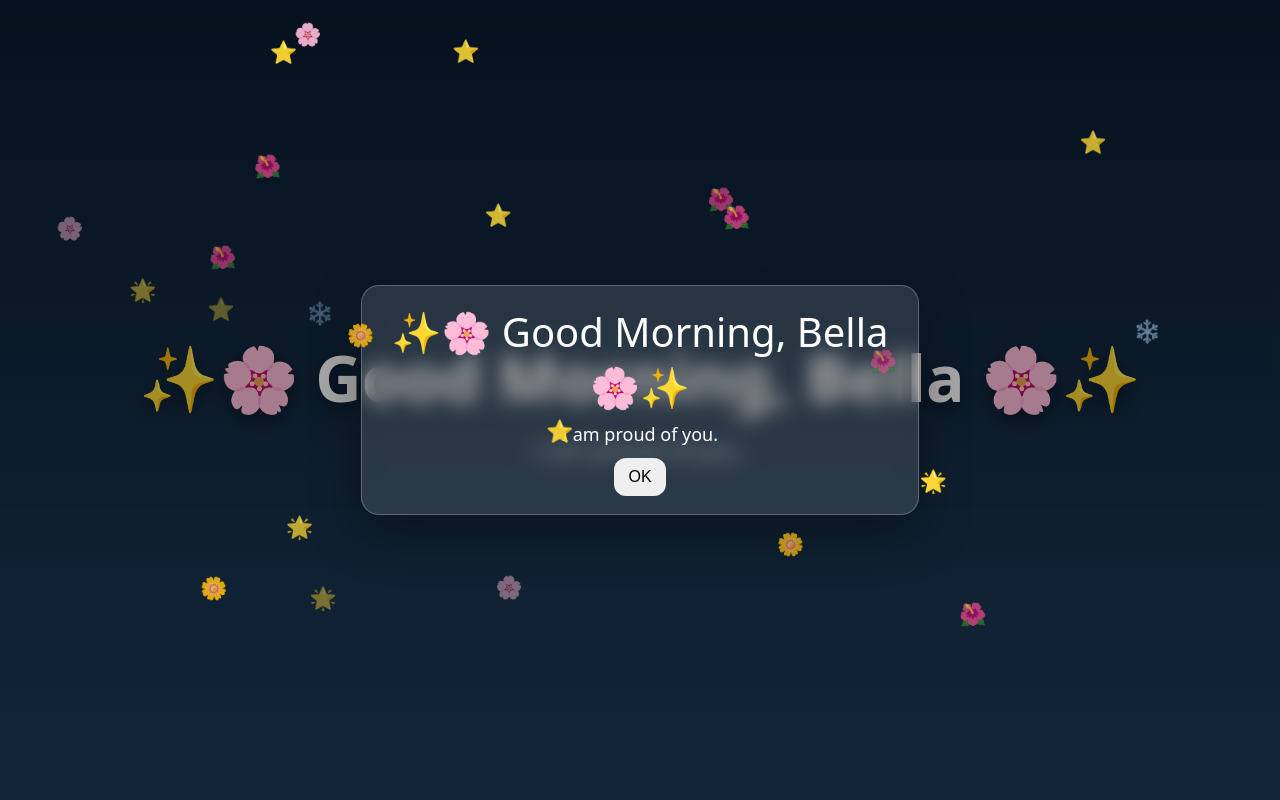
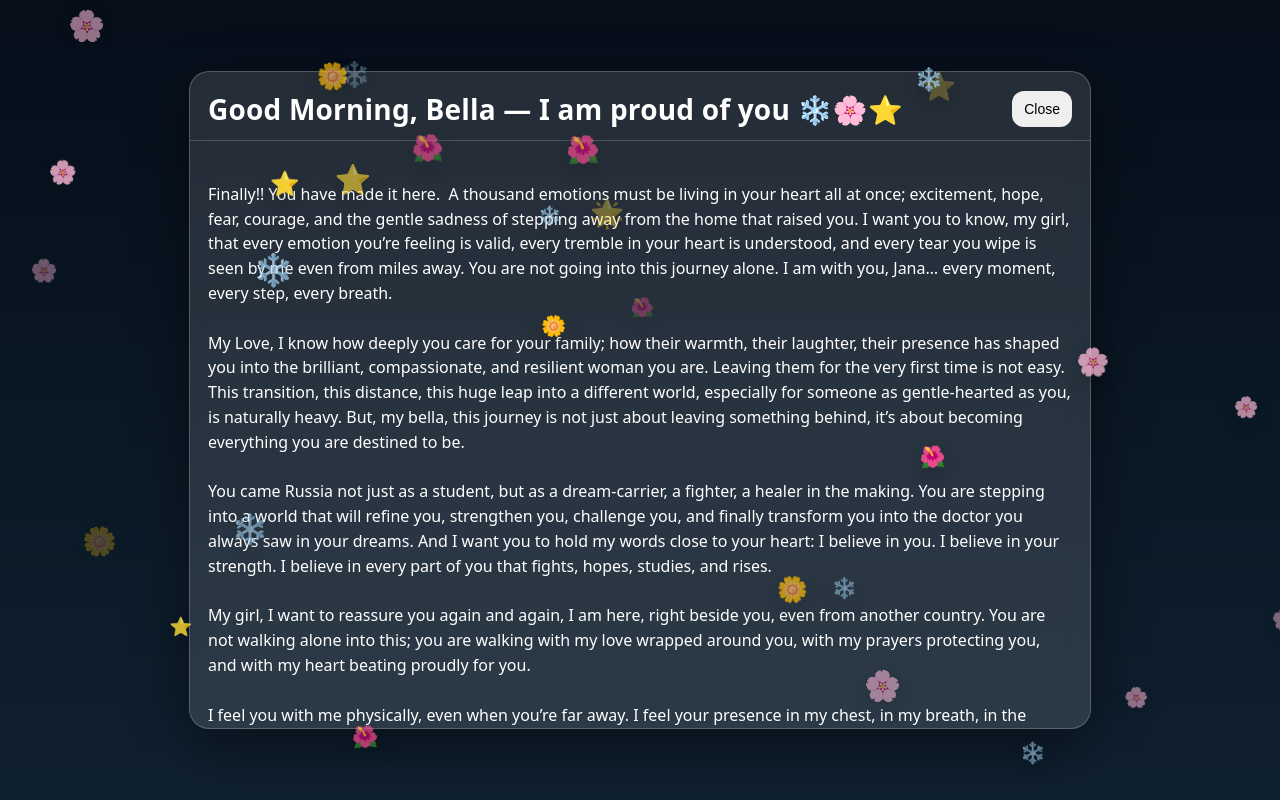
Before and after one commit to umar1234500/BellaMorning, a plain HTML site: page index.html in a window 1280 px wide. Drawn offline with Linux system fonts and the light colour scheme.

Commit message:
Refactor index.html with new title and styles
Updated title and added popup functionality with enhanced styles and animations.

```diff
--- a/index.html
+++ b/index.html
@@ -3,66 +3,12 @@
 <head>
 <meta charset="UTF-8" />
 <meta name="viewport" content="width=device-width, initial-scale=1" />
-<title>Good Morning, Bella</title>
+<title>For Bella</title>
 <style>
   body{
     margin:0; overflow:hidden; height:100vh;
     background: linear-gradient(#0a1a2f, #1c3b57);
     font-family: system-ui, -apple-system, Segoe UI, Roboto, Arial, sans-serif;
-  }
-
-  /* Center message (always visible) */
-  .msg{
-    position:fixed; inset:0;
-    display:grid; place-items:center;
-    text-align:center; padding:24px;
-    pointer-events:none;
-  }
-  .msg h1{
-    margin:0;
-    font-size:clamp(30px, 6vw, 64px);
-    color:#fff;
-    text-shadow:0 6px 20px rgba(0,0,0,.45);
-  }
-  .msg p{
-    margin:12px 0 0;
-    font-size:clamp(16px, 3vw, 24px);
-    color:rgba(255,255,255,.9);
-    text-shadow:0 4px 14px rgba(0,0,0,.35);
-  }
-
-  /* Popup (custom modal) */
-  .popup{
-    position:fixed; inset:0;
-    display:grid; place-items:center;
-    background:rgba(0,0,0,.35);
-    padding:20px;
-  }
-  .card{
-    background:rgba(255,255,255,.12);
-    border:1px solid rgba(255,255,255,.25);
-    backdrop-filter: blur(10px);
-    border-radius:18px;
-    padding:18px 18px;
-    color:#fff;
-    max-width:520px;
-    width:min(520px, 100%);
-    box-shadow:0 18px 50px rgba(0,0,0,.35);
-    text-align:center;
-  }
-  .card .big{
-    font-size:clamp(22px, 4.8vw, 40px);
-    margin:0 0 8px;
-  }
-  .btn{
-    margin-top:12px;
-    display:inline-block;
-    pointer-events:auto;
-    cursor:pointer;
-    border:0;
-    border-radius:12px;
-    padding:10px 14px;
-    font-size:16px;
   }
 
   /* Falling items */
@@ -72,46 +18,157 @@
     animation: fall linear infinite;
     user-select:none;
     pointer-events:none;
+    filter: drop-shadow(0 6px 10px rgba(0,0,0,.25));
   }
   @keyframes fall{ to{ transform: translateY(110vh); } }
+
+  /* Popup overlay */
+  .overlay{
+    position:fixed; inset:0;
+    display:grid; place-items:center;
+    background: rgba(0,0,0,.45);
+    padding: 18px;
+  }
+
+  /* Popup card */
+  .card{
+    width: min(900px, 100%);
+    max-height: min(82vh, 820px);
+    background: rgba(255,255,255,.12);
+    border: 1px solid rgba(255,255,255,.22);
+    border-radius: 20px;
+    backdrop-filter: blur(12px);
+    box-shadow: 0 18px 60px rgba(0,0,0,.45);
+    color: #fff;
+    overflow: hidden;
+  }
+
+  .header{
+    padding: 18px 18px 12px;
+    border-bottom: 1px solid rgba(255,255,255,.18);
+    display:flex;
+    gap:12px;
+    align-items:center;
+    justify-content:space-between;
+  }
+
+  .header h1{
+    margin:0;
+    font-size: clamp(18px, 3.8vw, 28px);
+    letter-spacing:.2px;
+  }
+
+  .btn{
+    border: 0;
+    border-radius: 12px;
+    padding: 10px 12px;
+    font-size: 14px;
+    cursor: pointer;
+    pointer-events:auto;
+  }
+
+  .content{
+    padding: 16px 18px 18px;
+    overflow:auto;
+    line-height: 1.55;
+    font-size: 16px;
+    white-space: pre-wrap; /* keeps your paragraphs nicely */
+  }
+
+  .signature{
+    margin-top: 14px;
+    opacity: .95;
+  }
+
+  /* Small “open again” button after closing */
+  .open-again{
+    position: fixed;
+    bottom: 16px;
+    right: 16px;
+    border: 1px solid rgba(255,255,255,.25);
+    background: rgba(255,255,255,.10);
+    color: #fff;
+    border-radius: 999px;
+    padding: 10px 14px;
+    cursor: pointer;
+    display: none;
+    backdrop-filter: blur(10px);
+  }
 </style>
 </head>
 
 <body>
-  <!-- Always-visible message -->
-  <div class="msg">
-    <div>
-      <h1>✨🌸 Good Morning, Bella 🌸✨</h1>
-      <p>I am proud of you.</p>
+  <!-- Popup -->
+  <div class="overlay" id="overlay" role="dialog" aria-modal="true">
+    <div class="card">
+      <div class="header">
+        <h1>Good Morning, Bella — I am proud of you ❄️🌸⭐</h1>
+        <button class="btn" id="closeBtn">Close</button>
+      </div>
+
+      <div class="content" id="message">
+Finally!! You have made it here.  A thousand emotions must be living in your heart all at once; excitement, hope, fear, courage, and the gentle sadness of stepping away from the home that raised you. I want you to know, my girl, that every emotion you’re feeling is valid, every tremble in your heart is understood, and every tear you wipe is seen by me even from miles away. You are not going into this journey alone. I am with you, Jana… every moment, every step, every breath.
+
+My Love, I know how deeply you care for your family; how their warmth, their laughter, their presence has shaped you into the brilliant, compassionate, and resilient woman you are. Leaving them for the very first time is not easy. This transition, this distance, this huge leap into a different world, especially for someone as gentle-hearted as you, is naturally heavy. But, my bella, this journey is not just about leaving something behind, it’s about becoming everything you are destined to be.
+
+You came Russia not just as a student, but as a dream-carrier, a fighter, a healer in the making. You are stepping into a world that will refine you, strengthen you, challenge you, and finally transform you into the doctor you always saw in your dreams. And I want you to hold my words close to your heart: I believe in you. I believe in your strength. I believe in every part of you that fights, hopes, studies, and rises.
+
+My girl, I want to reassure you again and again, I am here, right beside you, even from another country. You are not walking alone into this; you are walking with my love wrapped around you, with my prayers protecting you, and with my heart beating proudly for you.
+
+I feel you with me physically, even when you’re far away. I feel your presence in my chest, in my breath, in the rhythm of my days. Distance has no power over what I feel for you, Jana. It cannot reduce the warmth of your voice, the softness of your laugh, or the strength of our bond. If anything, this journey will only deepen what we share, because love like ours grows even across oceans.
+
+My strong baby girl, there will be days in Russia when the cold might feel too sharp, when the nights might feel too silent, and when your heart may miss home so deeply it aches, but I will be there, Love. I will be your warmth, your comfort, your familiar voice in the chaos. Call me anytime, cry if you need to, laugh with me when you can, I am yours, in every way.
+
+And remember this, bella: Your journey is not just yours-it is ours. We are working for a future where your white coat meets my dreams, where your victories feel like my victories, and where every struggle becomes a shared story we overcame together. We are building something beautiful; slowly, steadily, lovingly.
+
+So go forward with courage, Jana… go with the strength I see in you every day. You are meant for greatness, for healing others, for shining in places far bigger than the ones you know now. And no matter where you go, my heart will travel with you.
+I love you endlessly, deeply, madly.
+
+Always yours,
+Umar
+      </div>
     </div>
   </div>
 
-  <!-- Popup message (tap/click OK to close) -->
-  <div class="popup" id="popup">
-    <div class="card">
-      <div class="big">✨🌸 Good Morning, Bella 🌸✨</div>
-      <div style="font-size:18px;">I am proud of you.</div>
-      <button class="btn" onclick="document.getElementById('popup').style.display='none'">
-        OK
-      </button>
-    </div>
-  </div>
+  <button class="open-again" id="openAgain">Open message 💌</button>
 
 <script>
-  const symbols = ["❄️","🌸","⭐","🌼","🌟","🌺"];
-
+  // Falling snow, flowers, stars
+  const symbols = ["❄️","🌸","⭐","🌼","🌟","🌺","❄️"];
   function spawn(){
     const el = document.createElement("div");
     el.className = "fall";
     el.textContent = symbols[Math.floor(Math.random()*symbols.length)];
     el.style.left = Math.random()*100 + "vw";
-    el.style.animationDuration = (3 + Math.random()*5) + "s";
-    el.style.opacity = (0.3 + Math.random()*0.7);
+    el.style.animationDuration = (3 + Math.random()*6) + "s";
+    el.style.opacity = (0.25 + Math.random()*0.75);
+    el.style.fontSize = (18 + Math.random()*14) + "px";
     document.body.appendChild(el);
-    setTimeout(() => el.remove(), 9000);
+    setTimeout(() => el.remove(), 11000);
+  }
+  setInterval(spawn, 160);
+
+  // Popup open/close
+  const overlay = document.getElementById("overlay");
+  const closeBtn = document.getElementById("closeBtn");
+  const openAgain = document.getElementById("openAgain");
+
+  function closePopup(){
+    overlay.style.display = "none";
+    openAgain.style.display = "block";
+  }
+  function openPopup(){
+    overlay.style.display = "grid";
+    openAgain.style.display = "none";
   }
 
-  setInterval(spawn, 180);
+  closeBtn.addEventListener("click", closePopup);
+  openAgain.addEventListener("click", openPopup);
+
+  // Optional: close on ESC
+  window.addEventListener("keydown", (e) => {
+    if (e.key === "Escape" && overlay.style.display !== "none") closePopup();
+  });
 </script>
 </body>
 </html>
```
